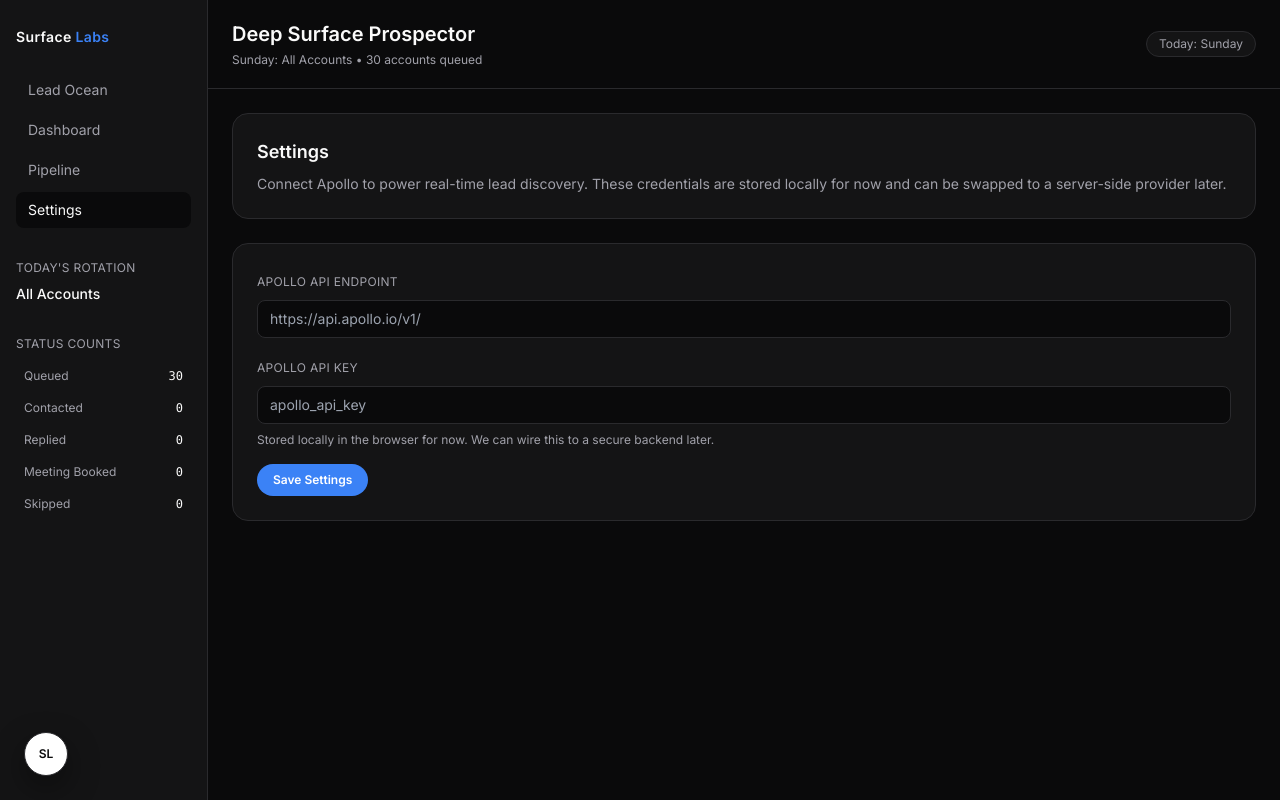
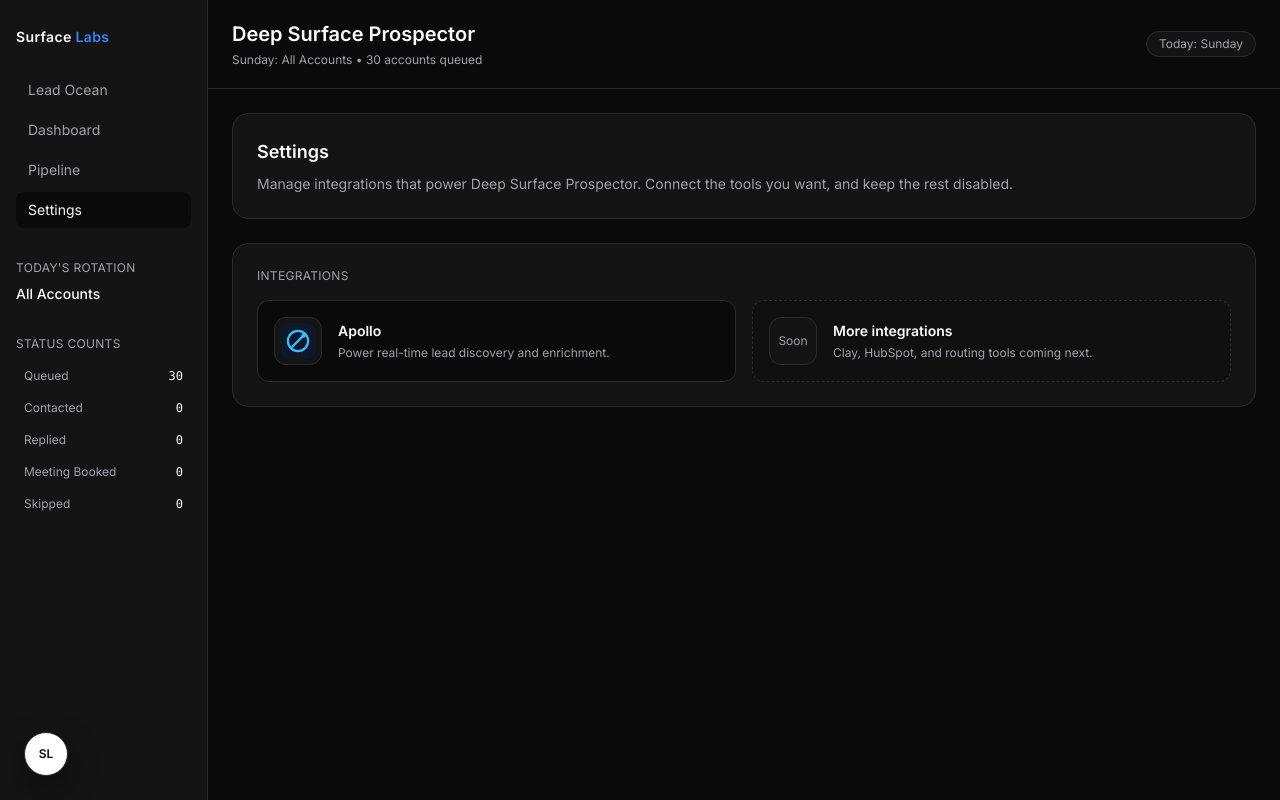
Before and after one commit to kylettran/surface-labs-take-home, a Next.js app in the folder surface-prospector/: page /settings in a window 1280 px wide. Built offline with nearby package versions, Linux system fonts and the light colour scheme.

Commit message:
Added website favicon and more logos.

```diff
--- a/surface-prospector/app/settings/settings-client.tsx
+++ b/surface-prospector/app/settings/settings-client.tsx
@@ -3,11 +3,14 @@
 import { useEffect, useState } from "react";
 import { storage } from "@/lib/storage";
 import { useToast } from "@/app/components/ToastProvider";
+import Image from "next/image";
+import apolloIcon from "./apollo-icon.svg";
 
 export default function SettingsClient() {
   const toast = useToast();
   const [apolloEndpoint, setApolloEndpoint] = useState("");
   const [apolloApiKey, setApolloApiKey] = useState("");
+  const [showApollo, setShowApollo] = useState(false);
 
   useEffect(() => {
     const settings = storage.getSettings();
@@ -30,12 +33,60 @@ export default function SettingsClient() {
       <div className="rounded-2xl border border-border bg-surface p-6">
         <h2 className="text-lg font-semibold text-text-primary">Settings</h2>
         <p className="mt-2 text-sm text-text-secondary">
-          Connect Apollo to power real-time lead discovery. These credentials are stored locally
-          for now and can be swapped to a server-side provider later.
+          Manage integrations that power Deep Surface Prospector. Connect the tools you want, and
+          keep the rest disabled.
         </p>
       </div>
 
+      <div className="rounded-2xl border border-border bg-surface p-6">
+        <p className="text-xs uppercase tracking-wide text-text-secondary">
+          Integrations
+        </p>
+        <div className="mt-4 grid gap-4 md:grid-cols-2">
+          <button
+            onClick={() => setShowApollo((prev) => !prev)}
+            className="flex items-center gap-4 rounded-xl border border-border bg-ink p-4 text-left hover:border-primary/40"
+          >
+            <div className="h-12 w-12 rounded-xl border border-border bg-surface flex items-center justify-center">
+              <Image src={apolloIcon} alt="Apollo" width={36} height={36} />
+            </div>
+            <div>
+              <p className="text-sm font-semibold text-text-primary">Apollo</p>
+              <p className="mt-1 text-xs text-text-secondary">
+                Power real-time lead discovery and enrichment.
+              </p>
+            </div>
+          </button>
+          <div className="flex items-center gap-4 rounded-xl border border-dashed border-border bg-ink/30 p-4">
+            <div className="h-12 w-12 rounded-xl border border-border bg-surface flex items-center justify-center text-xs text-text-secondary">
+              Soon
+            </div>
+            <div>
+              <p className="text-sm font-semibold text-text-primary">More integrations</p>
+              <p className="mt-1 text-xs text-text-secondary">
+                Clay, HubSpot, and routing tools coming next.
+              </p>
+            </div>
+          </div>
+        </div>
+      </div>
+
+      {showApollo && (
         <div className="rounded-2xl border border-border bg-surface p-6 space-y-4">
+          <div className="flex items-center justify-between">
+            <div>
+              <h3 className="text-sm font-semibold text-text-primary">Apollo Integration</h3>
+              <p className="mt-1 text-xs text-text-secondary">
+                Connect Apollo to power real-time lead discovery.
+              </p>
+            </div>
+            <button
+              onClick={() => setShowApollo(false)}
+              className="text-xs text-text-secondary hover:text-text-primary"
+            >
+              Close
+            </button>
+          </div>
           <div>
             <label className="text-xs uppercase tracking-wide text-text-secondary">
               Apollo API Endpoint
@@ -66,9 +117,10 @@ export default function SettingsClient() {
             className="rounded-full bg-primary px-4 py-2 text-xs font-semibold text-white"
             onClick={save}
           >
-          Save Settings
+            Save Apollo Settings
           </button>
         </div>
+      )}
     </div>
   );
 }
```
Also changed, not shown: surface-prospector/app/settings/apollo-icon.svg (added). Lines whose indentation alone changed are shown as unchanged.
